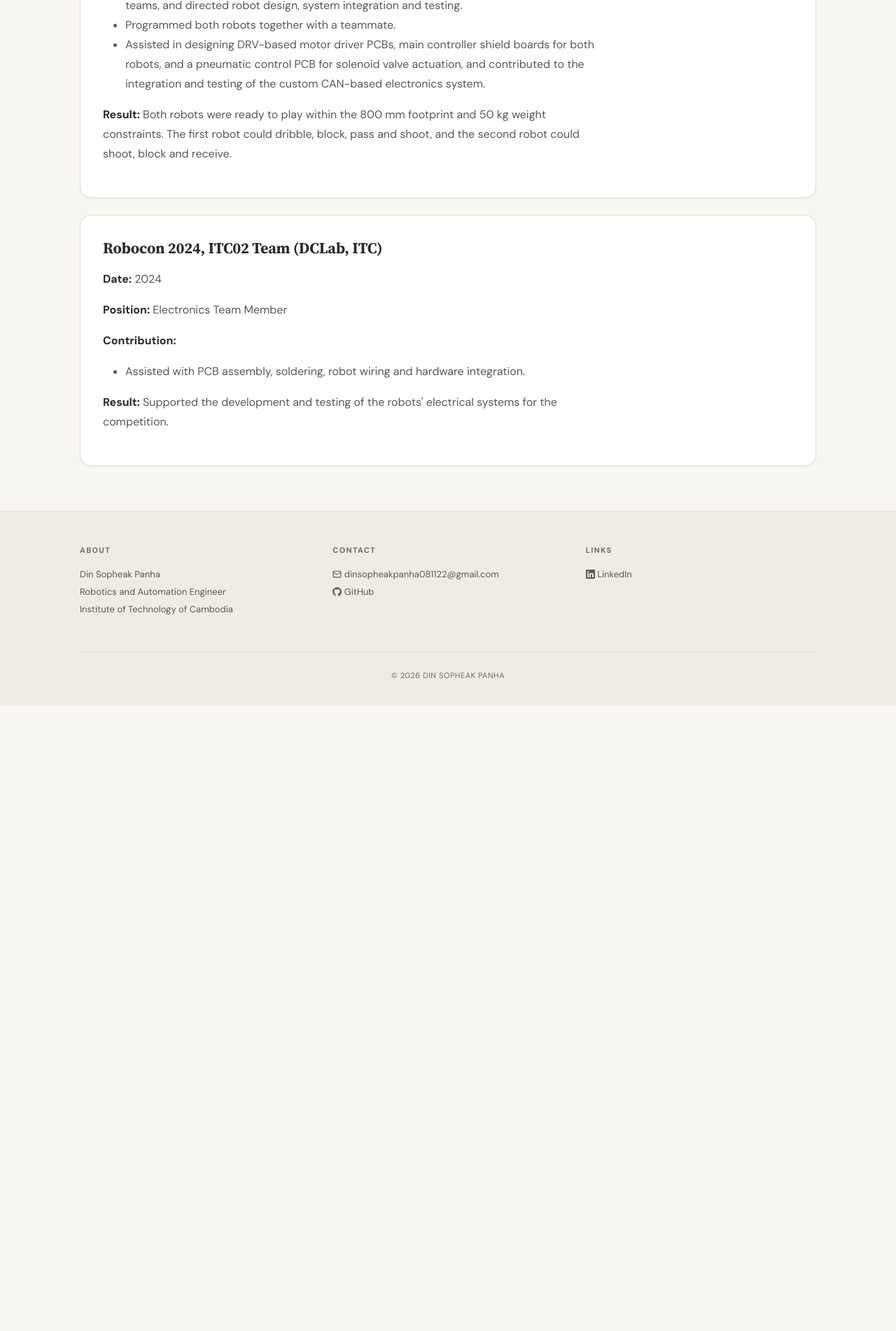
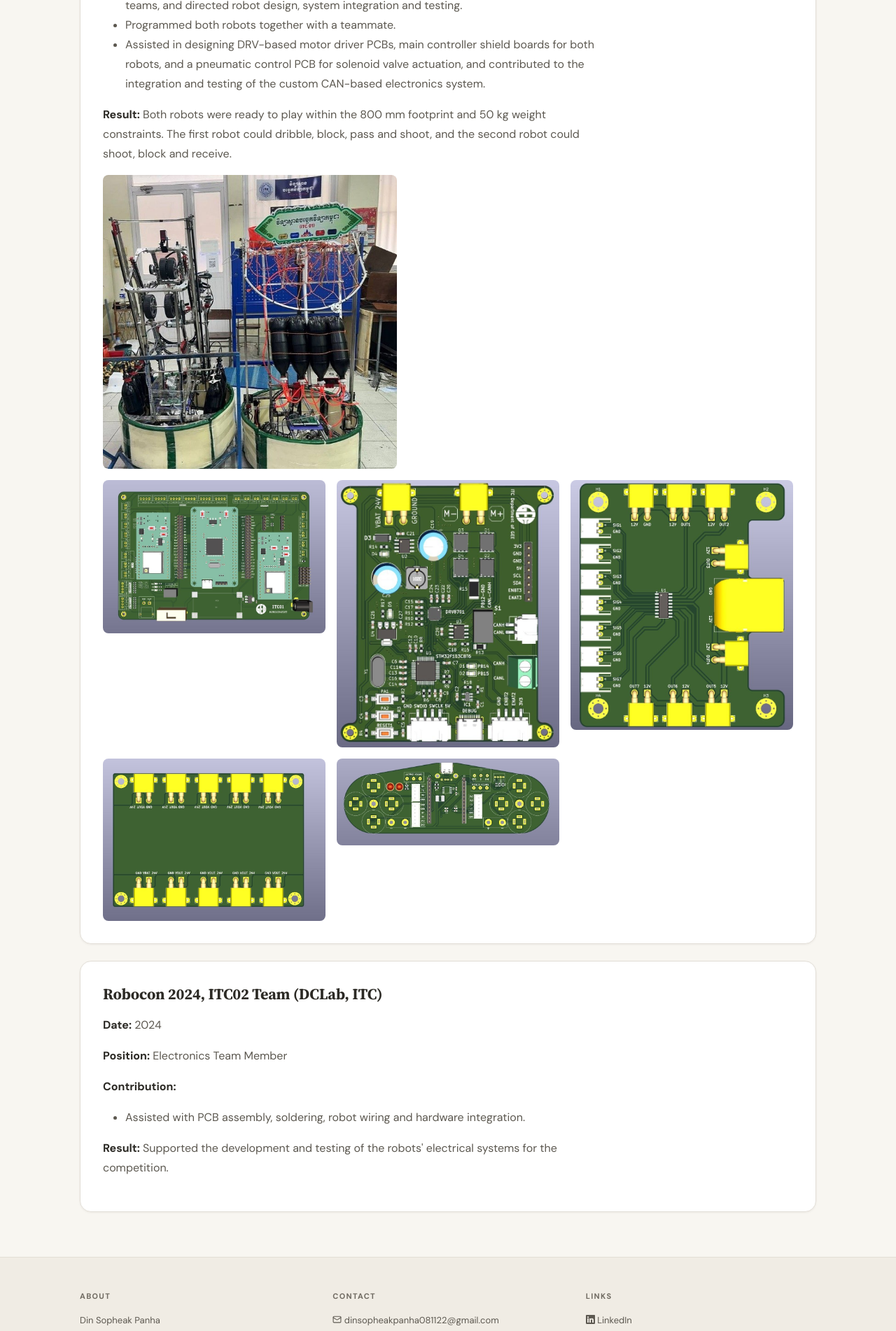
Before and after one commit to din-sopheak-panha/din-sopheak-panha.github.io, a Jekyll site: the page built from _pages/experiences.md, in a window 1280 px wide. Shown: the part 3199-5101 px from the top of the page at 70% size. Built offline with Jekyll 4.4.1, drawn with Linux system fonts in a browser that asks for light colours; before the commit the page ends 4207 px from its top, so only the background shows below that.

Commit message:
Update experiences.md

```diff
--- a/_pages/experiences.md
+++ b/_pages/experiences.md
@@ -83,6 +83,16 @@ permalink: /experiences/
 <li>Assisted in designing DRV-based motor driver PCBs, main controller shield boards for both robots, and a pneumatic control PCB for solenoid valve actuation, and contributed to the integration and testing of the custom CAN-based electronics system.</li>
 </ul>
 <p><b>Result:</b> Both robots were ready to play within the 800 mm footprint and 50 kg weight constraints. The first robot could dribble, block, pass and shoot, and the second robot could shoot, block and receive.</p>
+<div style="display: grid; grid-template-columns: repeat(auto-fit, minmax(240px, 1fr)); gap: var(--space-4); margin-top: var(--space-4);">
+<img src="/images/robocon2025-robots.jpg" alt="ITC01 robots, ABU Robocon 2025" style="width: 100%; max-width: 420px; border-radius: 8px;" loading="lazy">
+</div>
+<div style="display: grid; grid-template-columns: repeat(auto-fit, minmax(240px, 1fr)); gap: var(--space-4); margin-top: var(--space-4);">
+<img src="/images/robocon2025-controller-pcb.jpg" alt="Main controller shield board, ITC01" style="width: 100%; border-radius: 8px;" loading="lazy">
+<img src="/images/robocon2025-motor-driver-pcb.jpg" alt="DRV8701 motor driver board with STM32 and CAN" style="width: 100%; border-radius: 8px;" loading="lazy">
+<img src="/images/robocon2025-pneumatic-pcb.jpg" alt="Pneumatic solenoid valve control board" style="width: 100%; border-radius: 8px;" loading="lazy">
+<img src="/images/robocon2025-power-pcb.jpg" alt="24 V power distribution board" style="width: 100%; border-radius: 8px;" loading="lazy">
+<img src="/images/robocon2025-gamepad-pcb.jpg" alt="Handheld controller board" style="width: 100%; border-radius: 8px;" loading="lazy">
+</div>
 </div>
 
 <div class="section-card" markdown="0">
```
